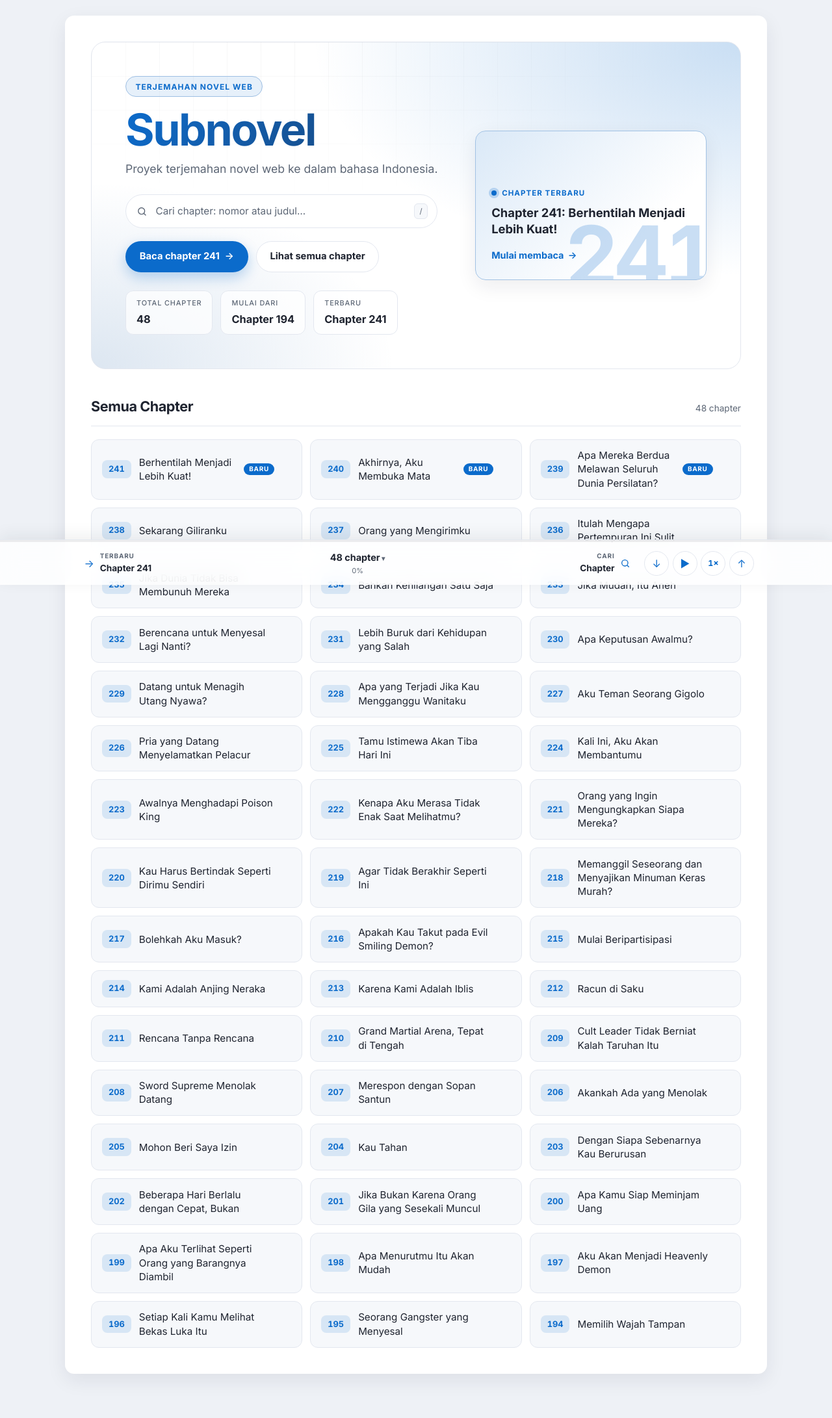
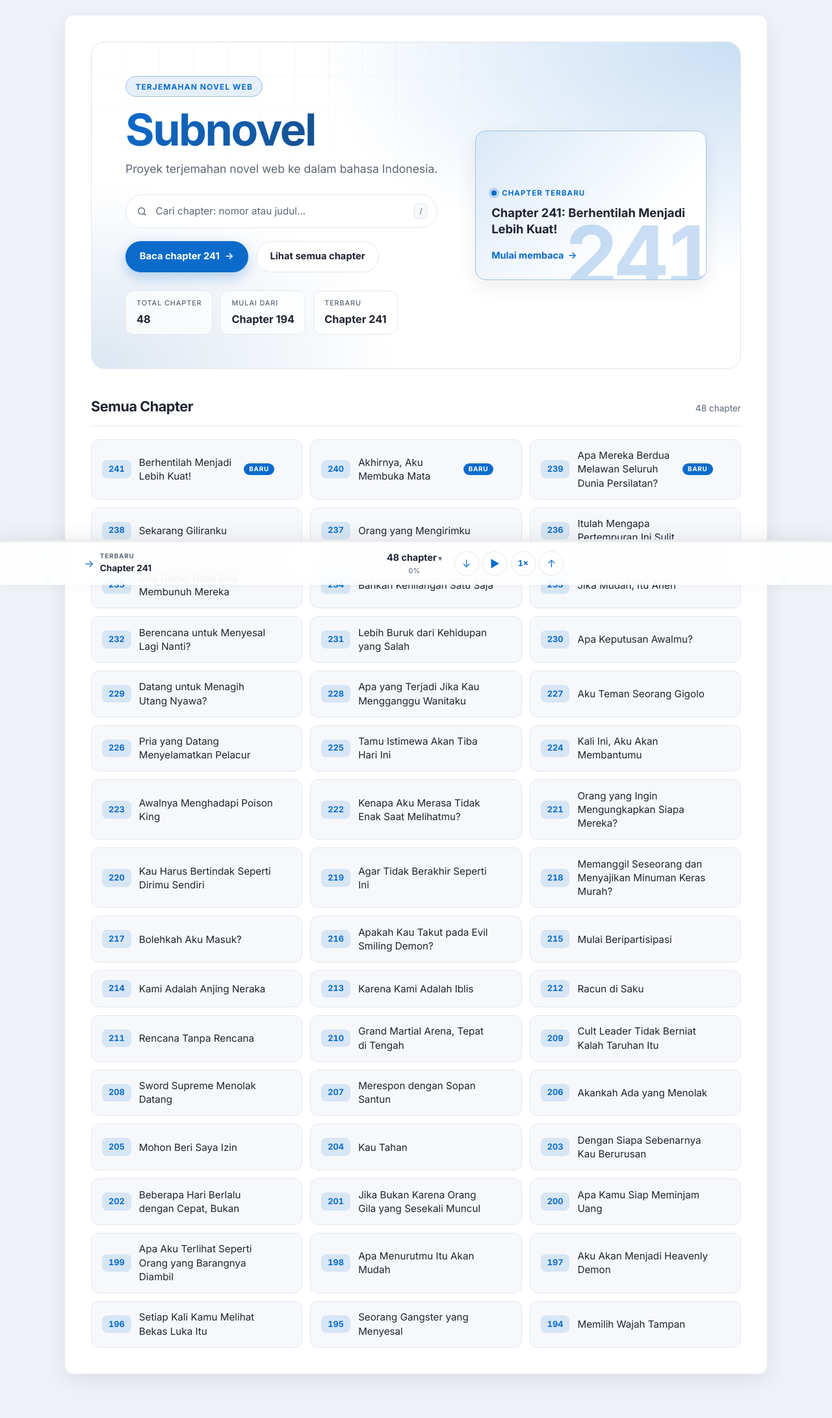
Before and after one commit to mieburungdara/subnovel, a Jekyll site: the page built from index.html, in a window 1280 px wide. Shown: the whole page at 65% size. Built offline with Jekyll 4.4.1, drawn with Linux system fonts in a browser that asks for light colours.

Commit message:
refactor(ui): remove the search button from the bottom bar
Both the index and chapter pages now show the same four tools (jump to
bottom, auto-scroll, speed, top); the landing page keeps its own search
field.

```diff
--- a/_layouts/default.html
+++ b/_layouts/default.html
@@ -144,19 +144,6 @@
                 <span class="bottom-bar-arrow" aria-hidden="true">&rarr;</span>
             </a>
                 {%- endif %}
-            {%- else %}
-            <button type="button" class="bottom-bar-link bottom-bar-link--next" data-focus-search hidden>
-                <span class="bottom-bar-text">
-                    <span class="bottom-bar-eyebrow">Cari</span>
-                    <span class="bottom-bar-title">Chapter</span>
-                </span>
-                <span class="bottom-bar-arrow" aria-hidden="true">
-                    <svg viewBox="0 0 24 24" fill="none" stroke="currentColor" stroke-width="2" stroke-linecap="round" width="16" height="16" aria-hidden="true">
-                        <circle cx="11" cy="11" r="7"></circle>
-                        <path d="m20 20-3.6-3.6"></path>
-                    </svg>
-                </span>
-            </button>
             {%- endif %}
 
             <div class="bottom-bar-tools">
--- a/assets/js/scroll.js
+++ b/assets/js/scroll.js
@@ -11,8 +11,6 @@
     var autoIcon = document.querySelector("[data-auto-scroll-icon]");
     var speedButton = document.querySelector("[data-speed-cycle]");
     var speedLabel = document.querySelector("[data-speed-label]");
-    var searchButton = document.querySelector("[data-focus-search]");
-    var searchInput = document.querySelector("[data-filter-input]");
 
     if (!bar) {
         return;
@@ -209,15 +207,6 @@
         });
     }
 
-    if (searchButton && searchInput) {
-        searchButton.hidden = false;
-        searchButton.addEventListener("click", function () {
-            scrollToPosition(0, true);
-            searchInput.focus();
-            searchInput.select();
-        });
-    }
-
     document.addEventListener("wheel", stopAutoScroll, { passive: true });
     document.addEventListener("touchstart", stopAutoScroll, { passive: true });
 
```
